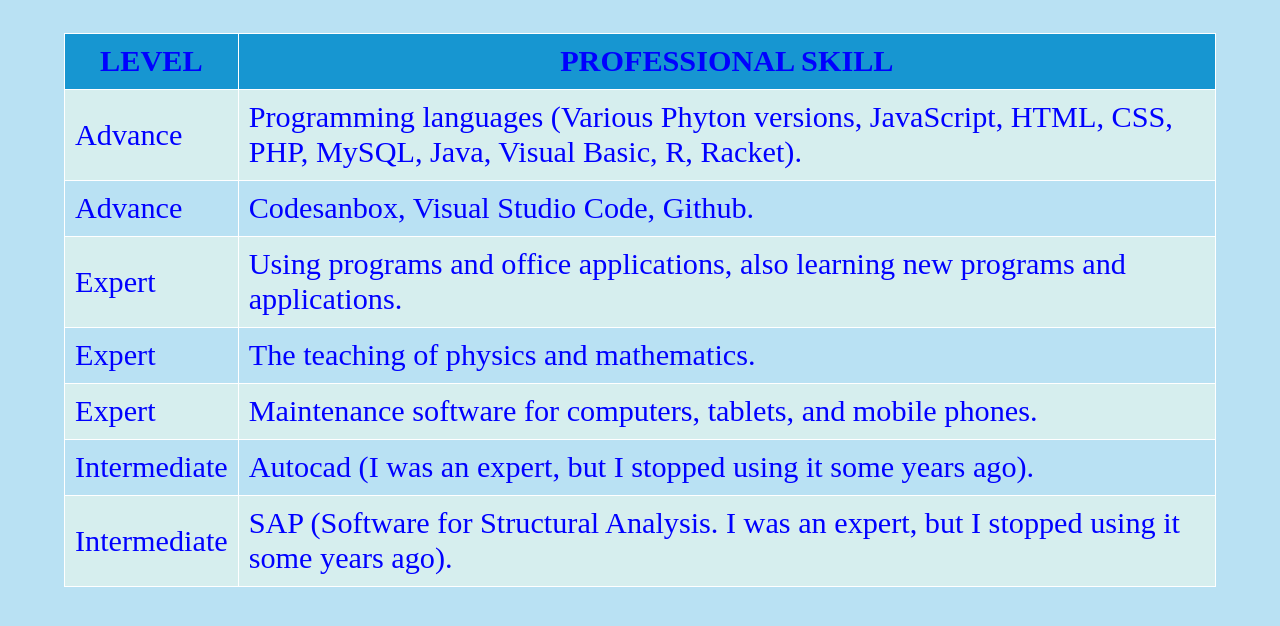
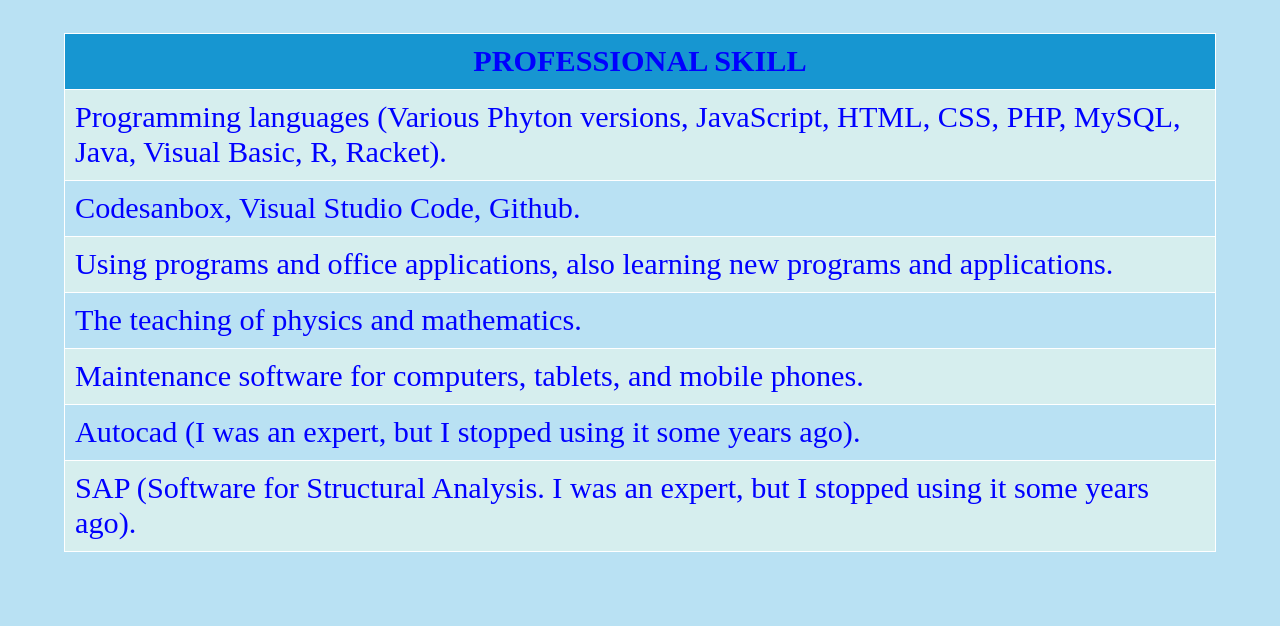
Before and after one commit to oscar441/CV3, a plain HTML site: page Professional Skills and Languages.html in a window 1280 px wide. Shown: the part 146-772 px from the top of the page. Drawn offline with Linux system fonts and the light colour scheme.

Commit message:
ProfessionalSkillsandLanguages

```diff
--- a/Professional Skills and Languages.html
+++ b/Professional Skills and Languages.html
@@ -16,7 +16,7 @@
             <li><a href="/CV3/ObjetivesHobbiesInterests.html">Objetives, Hobbies & Interests</a></li>
               <li><a href="/CV3/Education.html">Education</a></li>
               <li><a href="/CV3/Work Experience.html">Work Experience</a></li>
-              <li><a href="/CV3/Professional Skills and Languages.html">Professional Skills and Languages</a></li>
+              <li><a href="/CV3/ProfessionalSkillsandLanguages.html">Professional Skills and Languages</a></li>
               <li><a href="/CV3/References.html">References</a></li>
           </ul>
       </li>
@@ -33,35 +33,27 @@
 
     <table  style="width:90%">
         <tr>
-          <th style="width:15%">LEVEL</th>
           <th>PROFESSIONAL SKILL</th>
         </tr>
         <tr>
-          <td>Advance</td>
           <td>Programming languages (Various Phyton versions, JavaScript, HTML, CSS, PHP, MySQL, Java, Visual Basic, R, Racket).</td>
         </tr>
         <tr>
-          <td>Advance</td>
           <td>Codesanbox, Visual Studio Code, Github.</td>
         </tr>
         <tr>
-          <td>Expert</td>
           <td>Using programs and office applications, also learning new programs and applications.</td>
         </tr>
         <tr>
-          <td>Expert</td>
           <td>The teaching of physics and mathematics.</td>
         </tr>
         <tr>
-          <td>Expert</td>
           <td>Maintenance software for computers, tablets, and mobile phones.</td>
         </tr>
         <tr>
-          <td>Intermediate</td>
           <td>Autocad (I was an expert, but I stopped using it some years ago).</td>
         </tr>
         <tr>
-          <td>Intermediate</td>
           <td>SAP (Software for Structural Analysis. I was an expert, but I stopped using it some years ago).</td>
 
         </tr>
```
Also changed, not shown: Education.html (+1 -1 lines), ObjetivesHobbiesInterests.html (+1 -1 lines), References.html (+1 -1 lines), Summary.html (+1 -1 lines), Work Experience.html (+1 -1 lines), index.html (+1 -1 lines).
